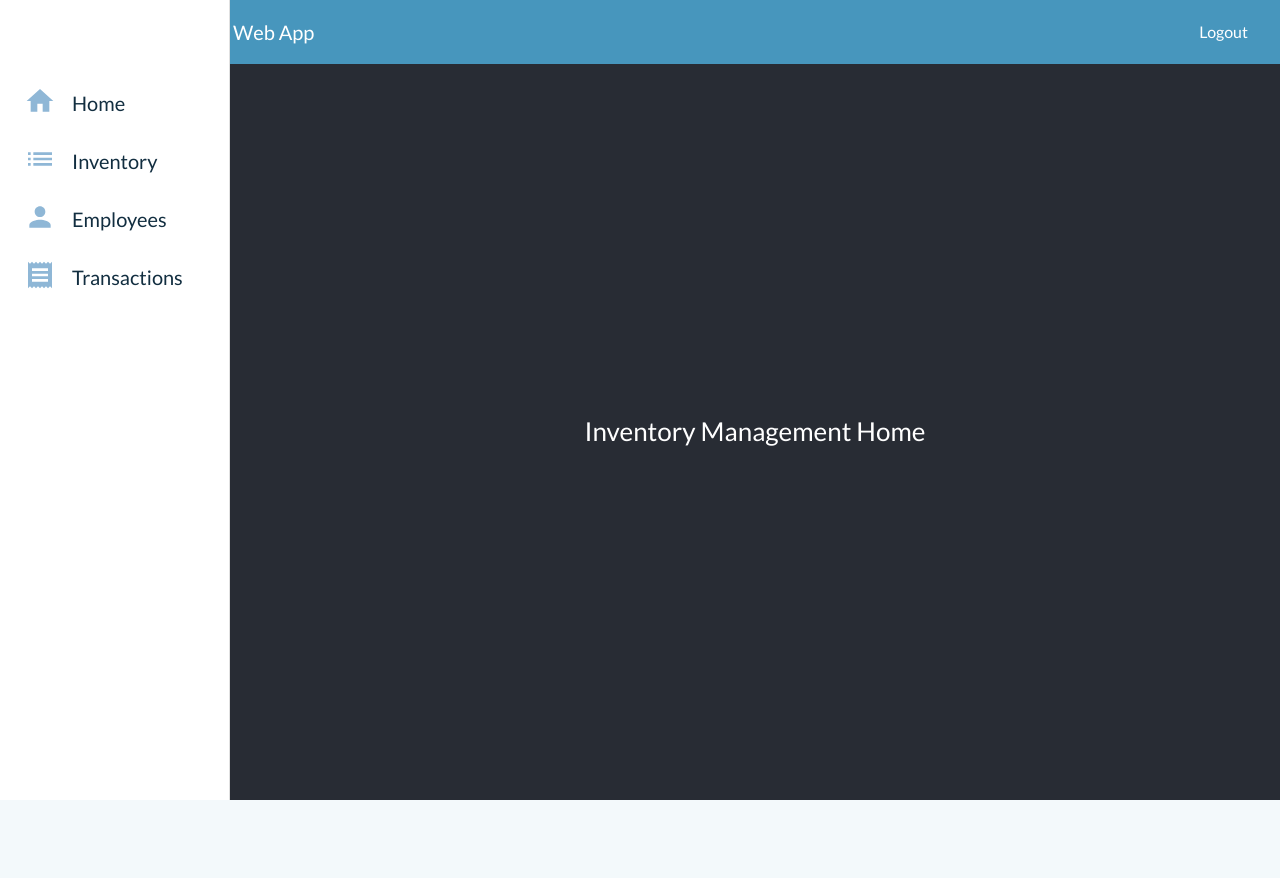
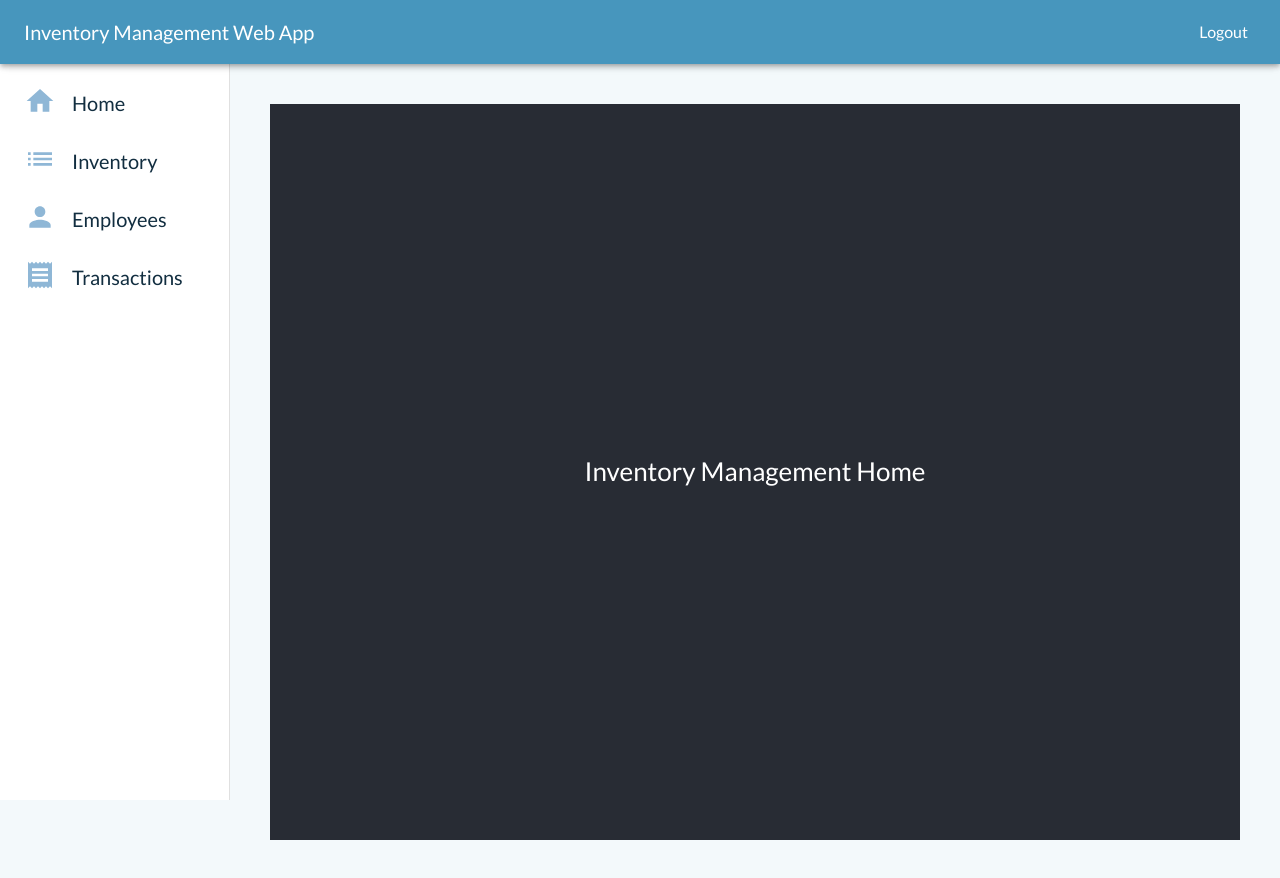
Before and after one commit to djunicode/inventory-management-web, a React (Create React App) app in the folder client/: page / in a window 1280 px wide. Before the commit the page ends 800 px from the top, so only its background shows below. Built offline with nearby package versions, Linux system fonts and the light colour scheme; sample sign-in values are in the browser's storage.

Commit message:
made navbar 'fixed'

```diff
--- a/client/src/components/Container/Container.js
+++ b/client/src/components/Container/Container.js
@@ -11,6 +11,8 @@ const drawerWidth = 230;
 
 const useStyles = makeStyles(theme => ({
   container: {
+    padding: theme.spacing(5),
+    paddingTop: theme.spacing(13),
     marginLeft: drawerWidth,
     [theme.breakpoints.only('sm')]: {
       marginLeft: props => (props.tab ? drawerWidth : '4.5rem'),
--- a/client/src/components/NavBar/NavBar.js
+++ b/client/src/components/NavBar/NavBar.js
@@ -74,7 +74,7 @@ const NavBar = ({ mobileOpen, setMobileOpen, tabletOpen, setTabletOpen }) => {
 
   return (
     <div className={classes.root}>
-      <AppBar position='static'>
+      <AppBar position='fixed'>
         <Toolbar>
           <Hidden mdUp>
             <IconButton
```
